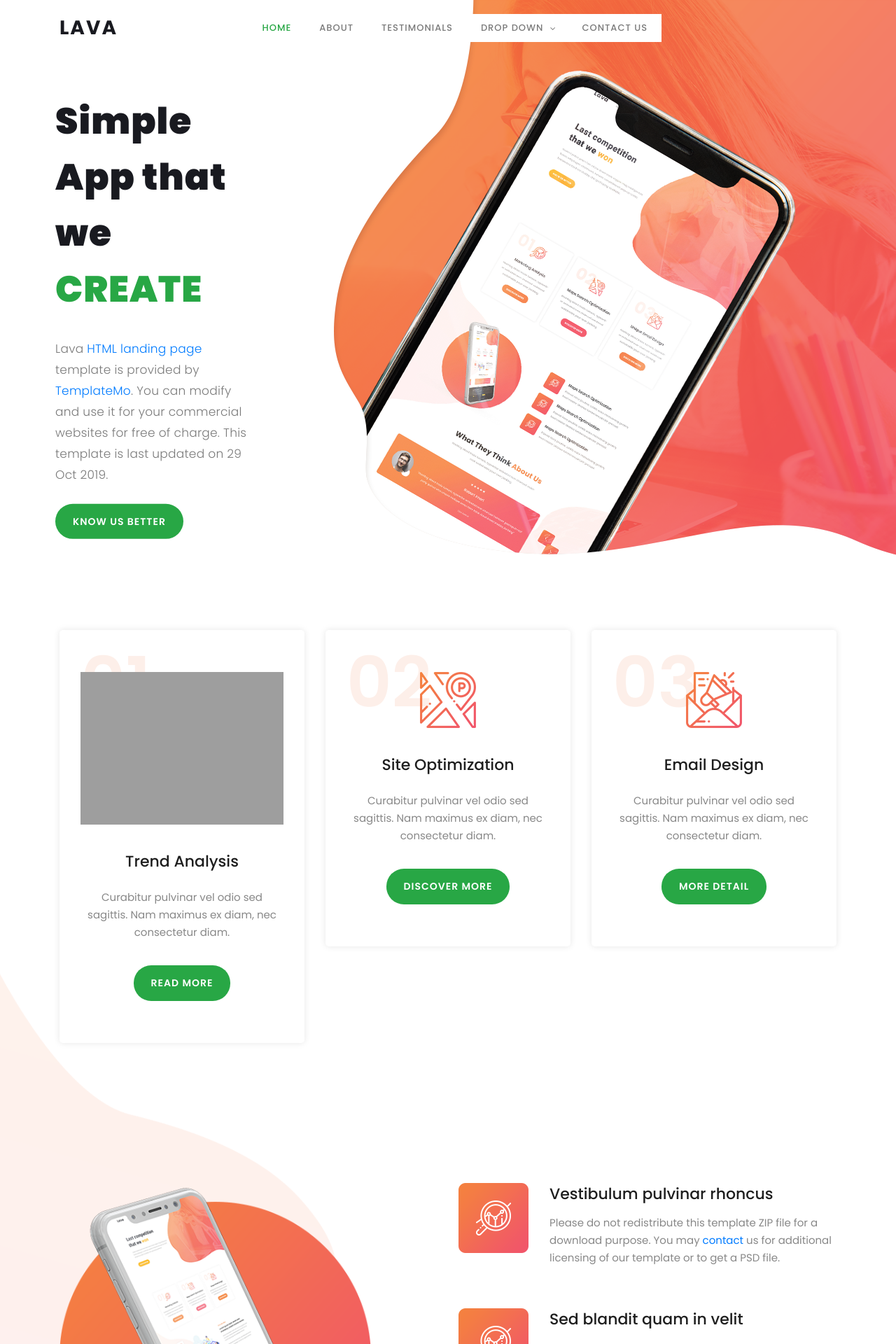
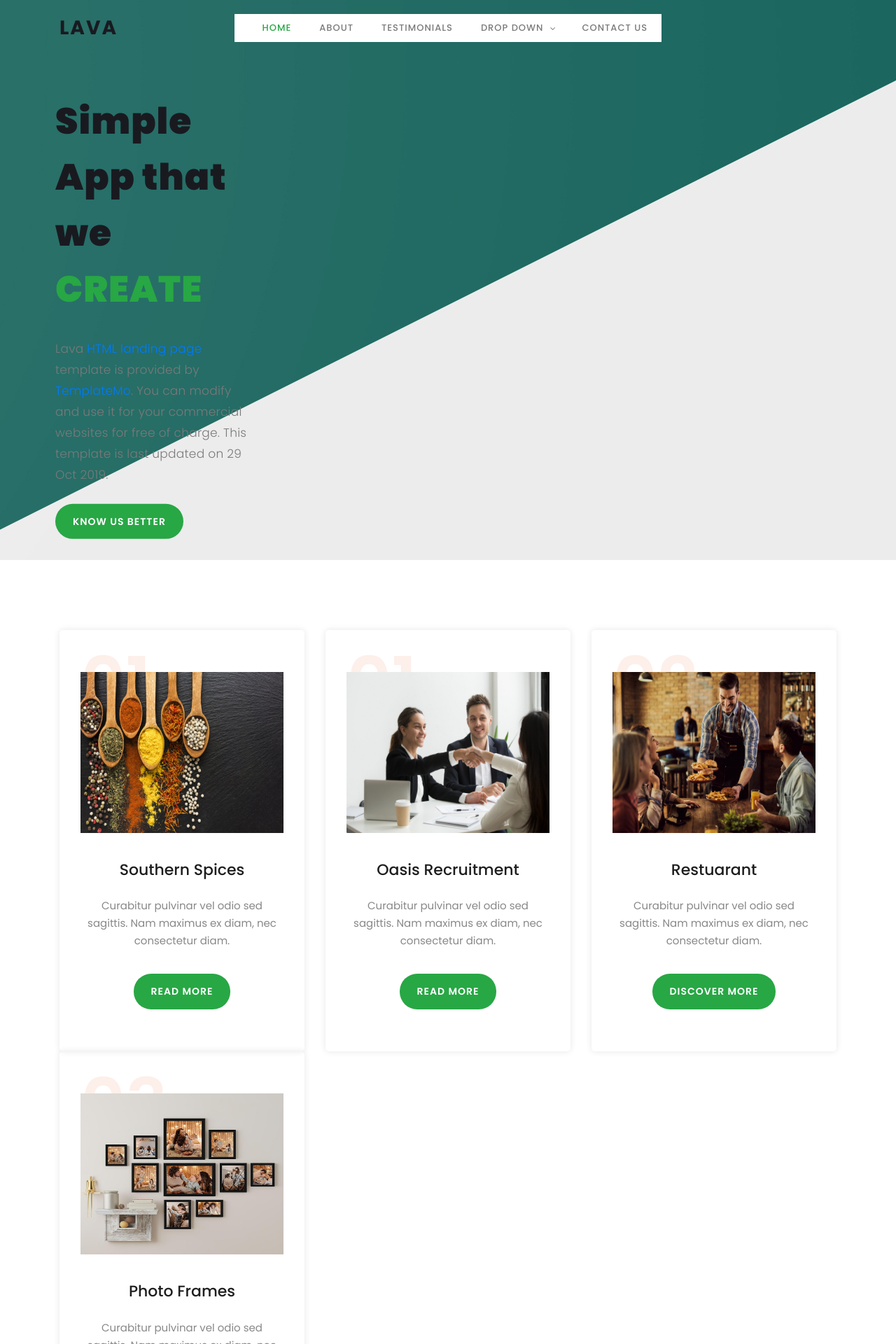
Before and after one commit to abhishekpythoninmakes/A7BC_1, a Django app: page / in a window 1280 px wide. Shown: the top 1920 px of the page at 70% size. Run offline with Django 3.2, Linux system fonts and the light colour scheme; some libraries are stand-ins or nearby versions; grey boxes are pictures that could not be loaded.

Commit message:
new commit

```diff
--- a/static/assets/css/templatemo-lava.css
+++ b/static/assets/css/templatemo-lava.css
@@ -247,7 +247,7 @@
 
 .background-header .logo,
 .background-header .main-nav .nav li a {
-  color: #1e1e1e!important;
+  color: #28a745!important;
 }
 
 .background-header .main-nav .nav li:hover a {
--- a/templates/index.html
+++ b/templates/index.html
@@ -10,7 +10,7 @@
     <meta name="author" content="TemplateMo">
     <link href="https://fonts.googleapis.com/css?family=Poppins:100,200,300,400,500,600,700,800,900&display=swap" rel="stylesheet">
 
-    <title>Lava Landing New Page HTML Template</title>
+    <title>A7BC Home</title>
 <!--
 
 Lava Landing Page
@@ -113,8 +113,8 @@
                     <div class="features-item">
                         <div class="features-icon">
                             <h2>01</h2>
-                            <img src="{static 'assets/images/features-icon-1.png' %}" alt="">
-                            <h4>Trend Analysis</h4>
+                            <img src="{%static 'assets/images/spices.jpg' %}" alt="" width="300px;" height="230px;">
+                            <h4>Southern Spices</h4>
                             <p>Curabitur pulvinar vel odio sed sagittis. Nam maximus ex diam, nec consectetur diam.</p>
                             <a href="#testimonials" class="main-button">
                                 Read More
@@ -123,12 +123,26 @@
                     </div>
                 </div>
                 <div class="col-lg-4 col-md-6 col-sm-12 col-xs-12"
+                data-scroll-reveal="enter left move 30px over 0.6s after 0.4s">
+                <div class="features-item">
+                    <div class="features-icon">
+                        <h2>01</h2>
+                        <img src="{%static 'assets/images/recruit.jpg' %}" alt="" width="300px;" height="230px;">
+                        <h4>Oasis Recruitment</h4>
+                        <p>Curabitur pulvinar vel odio sed sagittis. Nam maximus ex diam, nec consectetur diam.</p>
+                        <a href="#testimonials" class="main-button">
+                            Read More
+                        </a>
+                    </div>
+                </div>
+            </div>
+                <div class="col-lg-4 col-md-6 col-sm-12 col-xs-12"
                     data-scroll-reveal="enter bottom move 30px over 0.6s after 0.4s">
                     <div class="features-item">
                         <div class="features-icon">
                             <h2>02</h2>
-                            <img src="{%static 'assets/images/features-icon-2.png' %}" alt="">
-                            <h4>Site Optimization</h4>
+                            <img src="{%static 'assets/images/rest.jpg' %}" alt="" width="300px;" height="230px;">
+                            <h4>Restuarant</h4>
                             <p>Curabitur pulvinar vel odio sed sagittis. Nam maximus ex diam, nec consectetur diam.</p>
                             <a href="#testimonials" class="main-button">
                                 Discover More
@@ -141,8 +155,8 @@
                     <div class="features-item">
                         <div class="features-icon">
                             <h2>03</h2>
-                            <img src="{%static 'assets/images/features-icon-3.png' %}" alt="">
-                            <h4>Email Design</h4>
+                            <img src="{%static 'assets/images/photo.jpg' %}" alt="" width="300px;" height="230px;">
+                            <h4>Photo Frames</h4>
                             <p>Curabitur pulvinar vel odio sed sagittis. Nam maximus ex diam, nec consectetur diam.</p>
                             <a href="#testimonials" class="main-button">
                                 More Detail
@@ -187,7 +201,7 @@
                             </div>
                         </li>
                         <li data-scroll-reveal="enter right move 30px over 0.6s after 0.6s">
-                            <img src="{%static 'assets/images/about-icon-03.png' %}" alt="">
+                            <img src="{%static 'assets/images/about-icon-02.png' %}" alt="">
                             <div class="text">
                                 <h4>Aenean faucibus venenatis</h4>
                                 <p>Phasellus in imperdiet felis, eget vestibulum nulla. Aliquam nec dui nec augue
@@ -295,7 +309,7 @@
 
 
     <!-- ***** Footer Start ***** -->
-    <footer id="contact-us">
+    <footer id="contact-us" style="background-image: url('/static/assets/images/footer.png');">
         <div class="container">
             <div class="footer-content">
                 <div class="row">
```
Also changed, not shown: static/assets/images/about-icon-01.png (deleted), static/assets/images/about-icon-02.png (deleted), static/assets/images/about-icon-02.png.png (added), static/assets/images/about-icon-03.png (deleted), static/assets/images/banner-bg.png, static/assets/images/features-icon-1.png, static/assets/images/features-icon-2.png, static/assets/images/features-icon-3.png, static/assets/images/footer.png (added), static/assets/images/left-image.png, static/assets/images/photo.jpg (added), static/assets/images/recruit.jpg (added), static/assets/images/rest.jpg (added), static/assets/images/spices.jpg (added).
